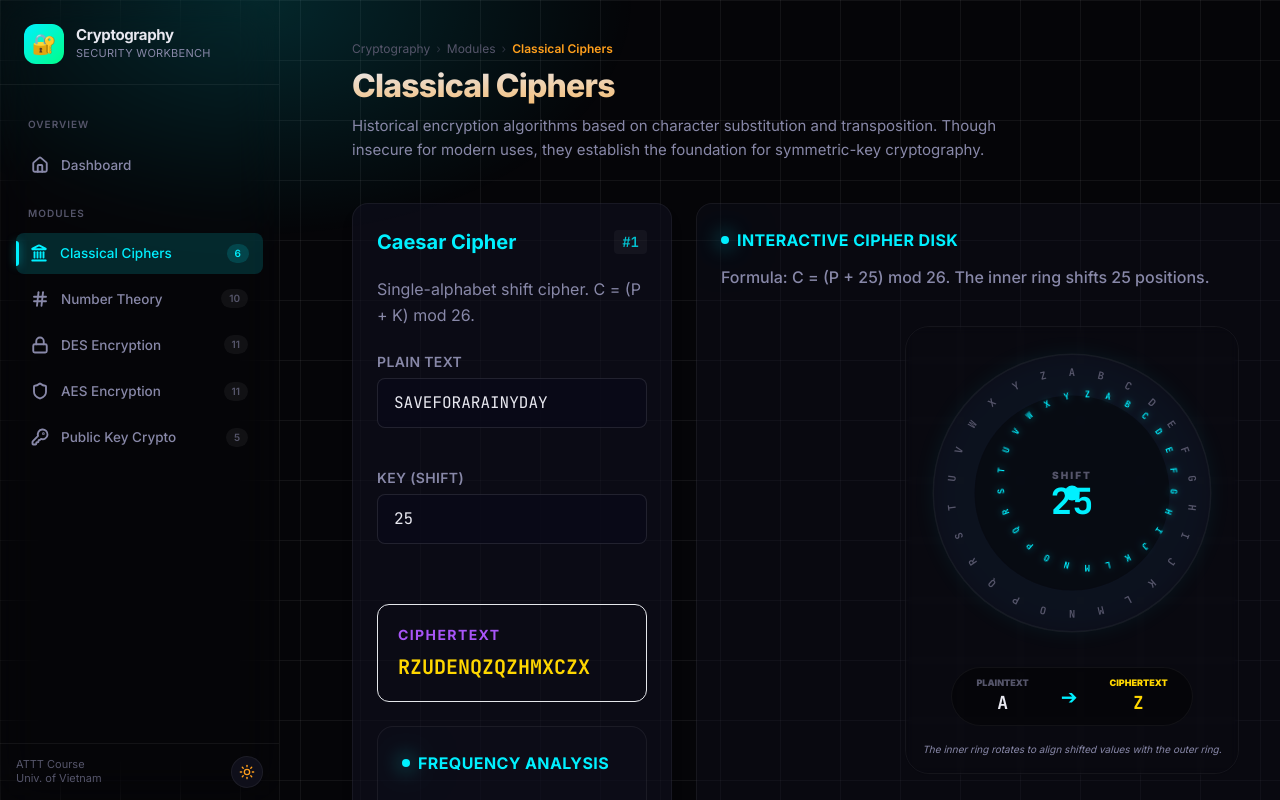
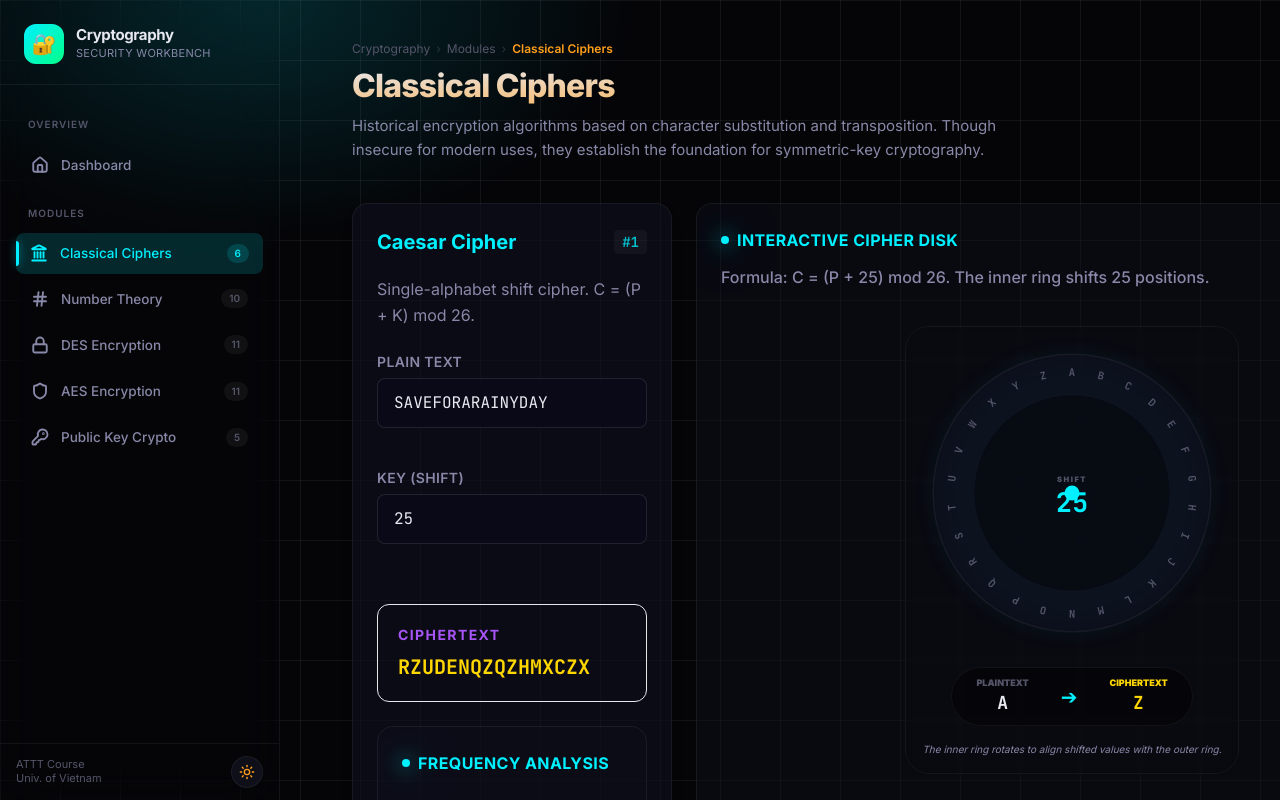
Before and after one commit to DnyChillTypin/Cryptography_Project, a React (Vite) app: page /classical in a window 1280 px wide. Shown: the top 800 px of the page. Built offline with nearby package versions, Linux system fonts and the light colour scheme.

Commit message:
Fix Caesar Wheel SVG alignment and centering

```diff
--- a/src/features/classical-ciphers/components/CaesarCipherWheel.jsx
+++ b/src/features/classical-ciphers/components/CaesarCipherWheel.jsx
@@ -79,15 +79,11 @@ export function CaesarCipherWheel({ k = 0 }) {
           </g>
 
           {/* INNER RING: ROTATING CIPHERTEXT ALPHABET */}
-          {/*
-              TECHNICAL NOTE: We apply CSS transition to the entire group <g>.
-              When 'k' changes, the group rotates smoothly around the center (cx, cy).
-          */}
           <motion.g
             id="ciphertext-ring"
             animate={{ rotate: rotationDegrees }}
             transition={{ type: "spring", stiffness: 60, damping: 15 }}
-            style={{ originX: `${cx}px`, originY: `${cy}px` }}
+            style={{ originX: cx, originY: cy }}
           >
              {ALPHABET.map((char, i) => {
               const { x, y, rotate } = getCoords(i, innerR);
@@ -107,9 +103,14 @@ export function CaesarCipherWheel({ k = 0 }) {
             })}
           </motion.g>
 
-          {/* DECORATIVE CENTER HUB */}
-          <circle cx={cx} cy={cy} r="10" className="fill-neon-cyan shadow-lg" />
-          <circle cx={cx} cy={cy} r="40" className="fill-transparent stroke-neon-cyan/10 stroke-dasharray-[2,4]" />
+          {/* DECORATIVE CENTER HUB & OVERLAY TEXT */}
+          <g id="center-hub">
+            <circle cx={cx} cy={cy} r="10" className="fill-neon-cyan shadow-lg" />
+            <circle cx={cx} cy={cy} r="40" className="fill-transparent stroke-neon-cyan/10 stroke-dasharray-[2,4]" />
+
+            <text x={cx} y={cy - 15} textAnchor="middle" className="fill-text-muted font-black text-[10px] uppercase tracking-[0.2em] select-none">SHIFT</text>
+            <text x={cx} y={cy + 15} textAnchor="middle" dominantBaseline="middle" className="fill-neon-cyan font-mono text-4xl font-black select-none">{k}</text>
+          </g>
 
           {/* ALIGNMENT INDICATOR (THE "NEEDLE") */}
           <line
@@ -118,15 +119,10 @@ export function CaesarCipherWheel({ k = 0 }) {
             className="stroke-neon-gold/50 stroke-1 stroke-dasharray-[2,2]"
           />
         </svg>
-
-        {/* OVERLAY KEY DISPLAY */}
-        <div className="absolute top-1/2 left-1/2 -translate-x-1/2 -translate-y-1/2 text-center pointer-events-none">
-          <div className="text-[10px] font-black text-text-muted uppercase tracking-[0.2em]">SHIFT</div>
-          <div className="text-4xl font-black text-neon-cyan font-mono leading-none">{k}</div>
-        </div>
       </div>
 
       <div className="mt-6 flex flex-col items-center gap-2">
+
         <div className="flex items-center gap-8 px-6 py-2 bg-black/40 border border-white/5 rounded-full shadow-inner">
            <div className="flex flex-col items-center">
               <span className="text-[9px] font-black text-text-muted uppercase">Plaintext</span>
```
